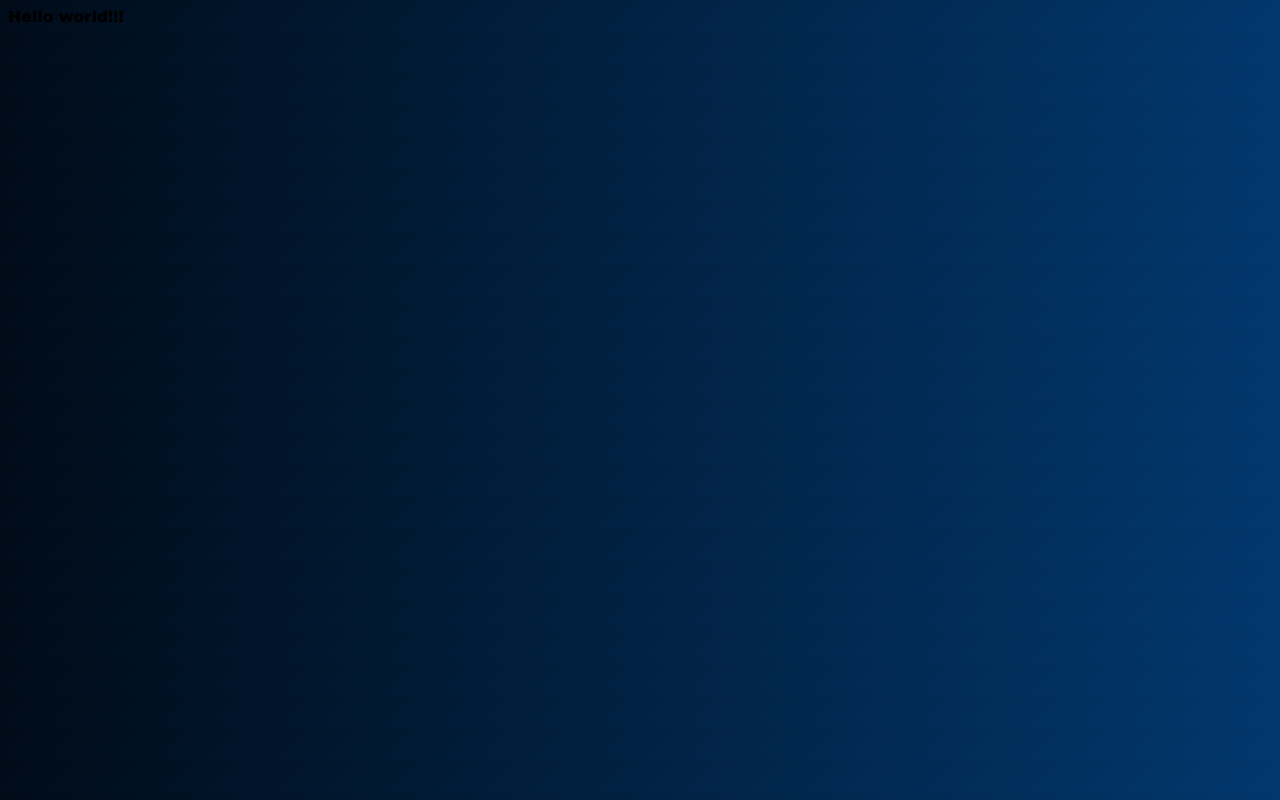
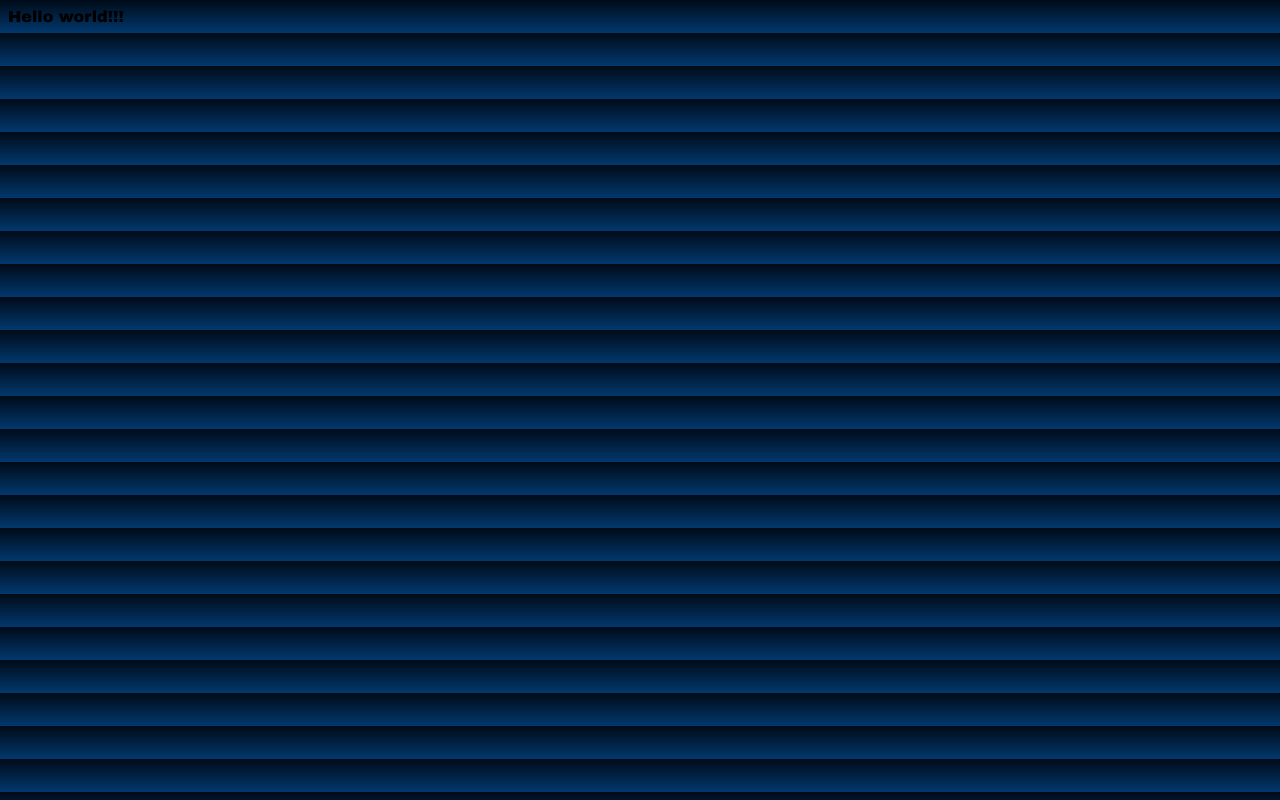
Before and after one commit to adwaitssingh/PersonalWebsite, a plain HTML site: page index.html in a window 1280 px wide. Drawn offline with Linux system fonts and the light colour scheme.

Commit message:
another change in background angle

```diff
--- a/css/style.css
+++ b/css/style.css
@@ -1,5 +1,5 @@
 @import url('https://fonts.googleapis.com/css2?family=Archivo+Black&display=swap');
 body{
-    background-image: linear-gradient(315deg,#02386E,#000b18);
+    background-image: linear-gradient(0deg,#02386E,#000b18);
     font-family: 'Archivo Black' ,sans-serif;
 }
```
